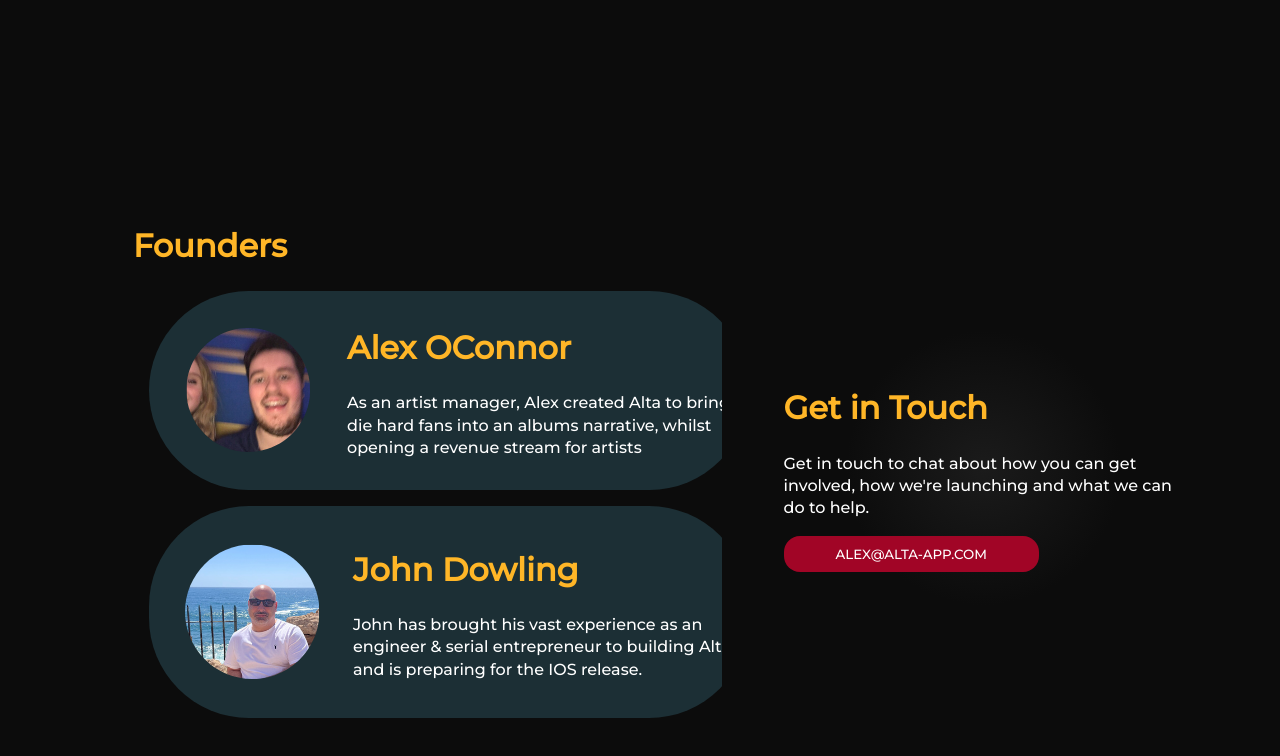
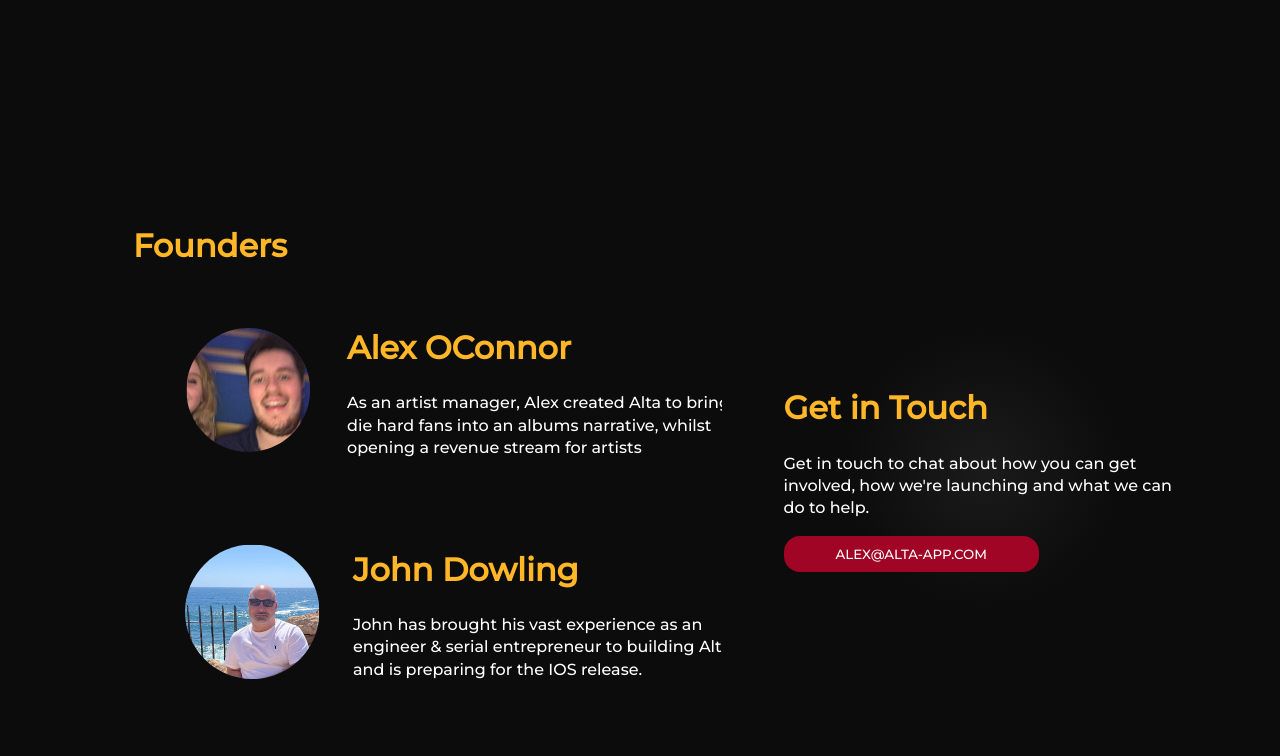
Before and after one commit to Flexin1981/alta_website, a website built with Parcel: page index.html in a window 1280 px wide. Shown: the part 4584-5340 px from the top of the page. Built offline with nearby package versions, Linux system fonts and the light colour scheme.

Commit message:
removing pill color

```diff
--- a/css/pill.css
+++ b/css/pill.css
@@ -2,8 +2,6 @@
   display: flex;
   justify-content: center;
   align-items: center;
-
-  background-color: var(--primary-color);
   border-radius: 100px;
 
   margin: 1rem;
```
